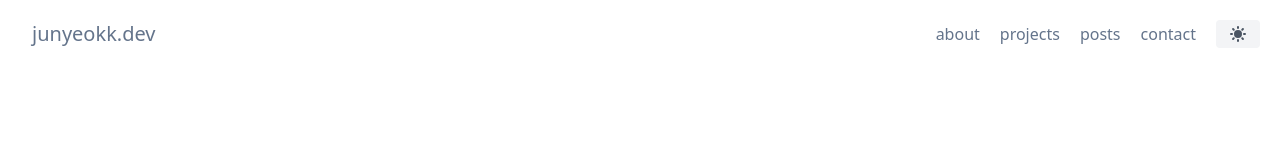
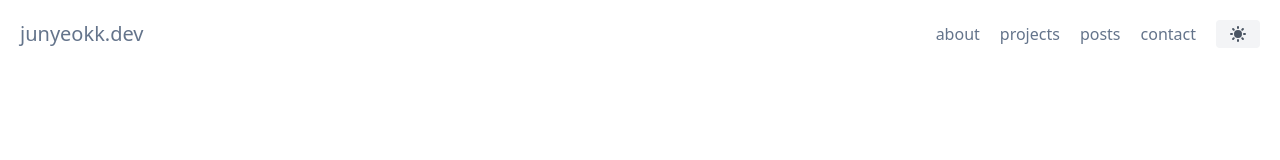
Before and after one commit to junyeokk/junyeokk.dev, a Next.js app: page / in a window 1280 px wide. Shown: the top 160 px of the page. Built offline with nearby package versions, Linux system fonts and the light colour scheme; no server answers.

Commit message:
refactor: header junyeokk.dev 옆 마진 삭제

```diff
--- a/components/header.js
+++ b/components/header.js
@@ -7,7 +7,7 @@ export default function Header() {
       <header className="text-gray-600 body-font">
         <div className="container mx-auto flex flex-wrap p-5 flex-row items-center font-medium">
           <div className="flex title-font items-center text-gray-900 mb-0">
-            <Link className="ml-3 text-xl" href="/">
+            <Link className="text-xl" href="/">
               junyeokk.dev
             </Link>
           </div>
```
